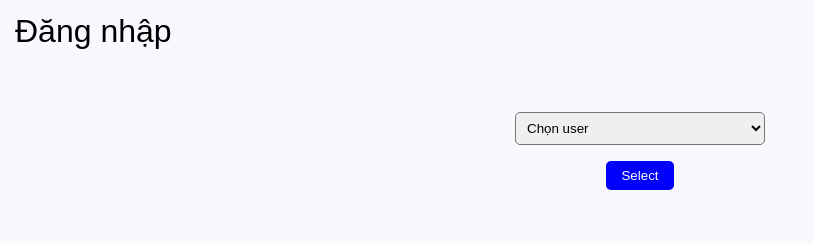
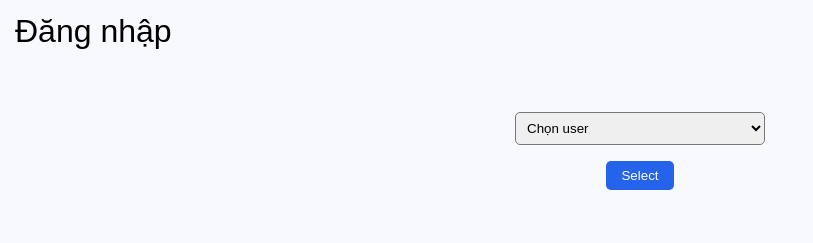
Before and after one commit to ndthinhsgt/poll-app, a plain HTML site: page login.html in a window 1280 px wide. Shown: the whole page, without its empty margins (0-813 px from the left). Drawn offline with Linux system fonts and the light colour scheme.

Commit message:
#5 change button color

```diff
--- a/assets/css/common.css
+++ b/assets/css/common.css
@@ -16,7 +16,7 @@ h1 {
 button {
     margin: auto;
     padding: 7px 15px;
-    background-color: blue;
+    background-color: #2563eb;
     color: white;
     border: none;
     border-radius: 5px;
```
